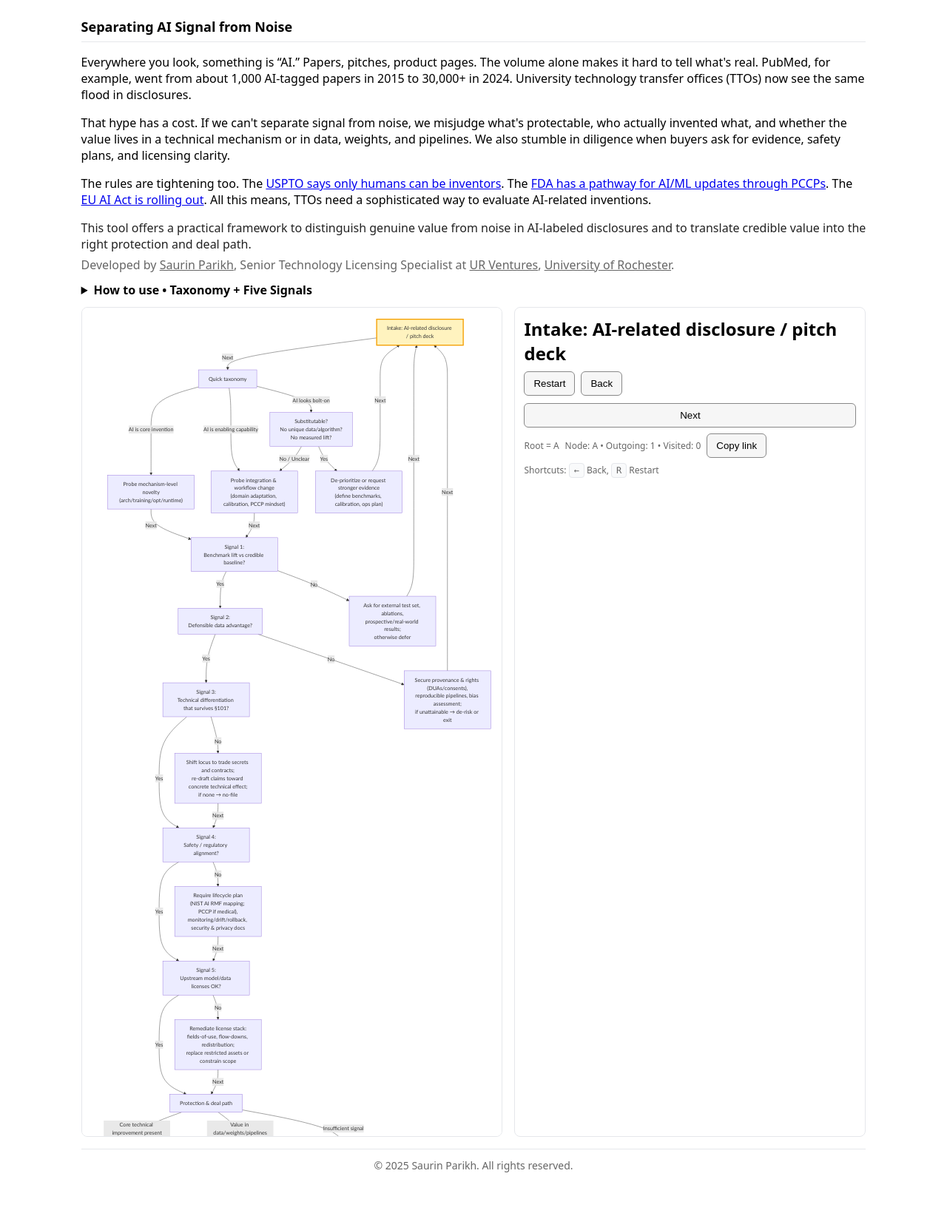
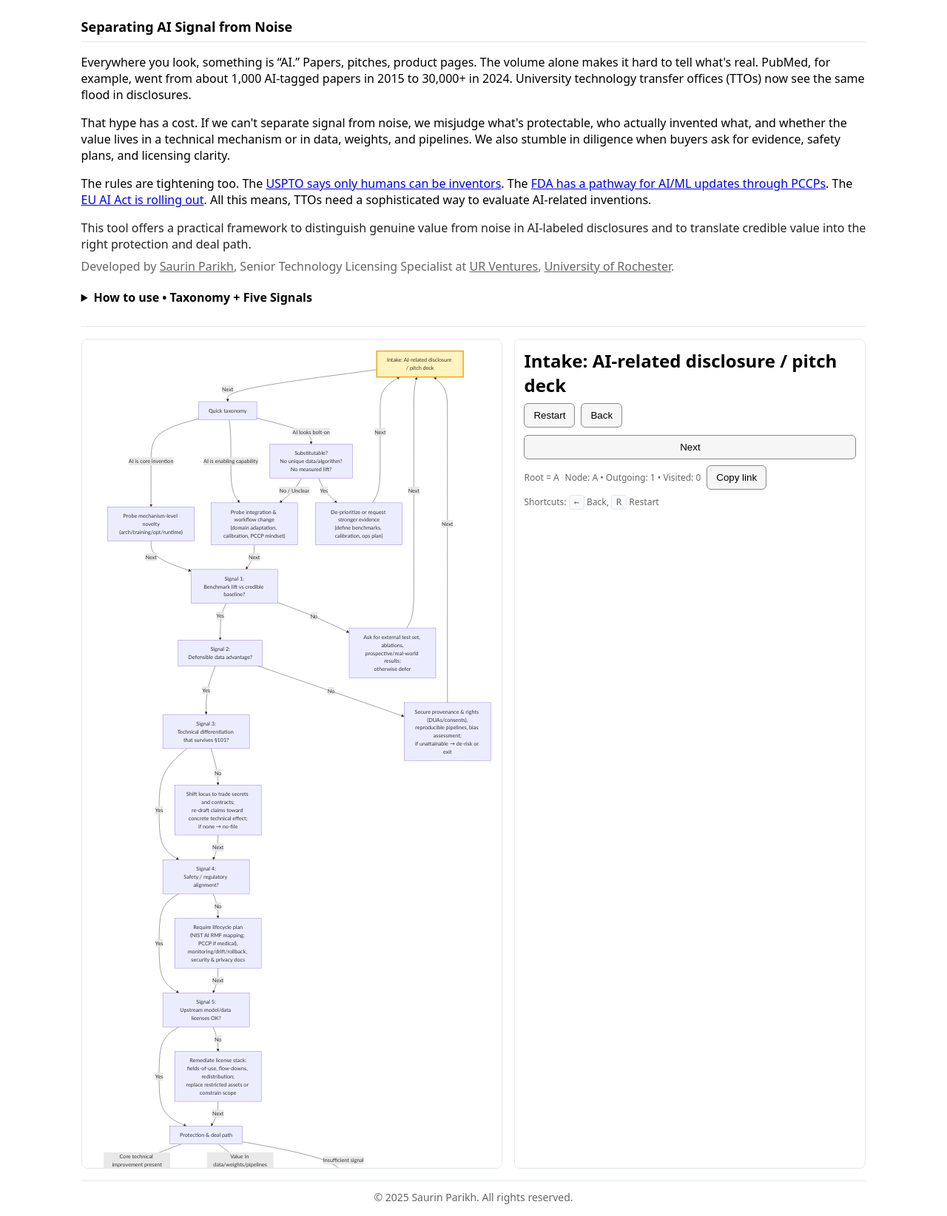
Before and after one commit to sauriiiin/sauriiiin.github.io, a Jekyll site: the page ai_triage/index.html, which Jekyll copies as it is, in a window 1280 px wide. Shown: the whole page at 74% size. Built offline with Jekyll 4.4.1, drawn with Linux system fonts in a browser that asks for light colours; before the commit the page ends 1601 px from its top, so only the background shows below that.

Commit message:
Update layout

```diff
--- a/ai_triage/index.html
+++ b/ai_triage/index.html
@@ -16,6 +16,8 @@
   .lead { margin:12px 0 0; color:#222; }
   .byline { margin:6px 0 12px; color:var(--muted); }
   .byline a { color:inherit; text-decoration:underline; }
+
+  hr.section-break { border:0; border-top:1px solid var(--b); margin:28px 0 16px; }
 
   button { padding:8px 12px; border:1px solid #888; background:#f6f6f6; border-radius:6px; cursor:pointer; transition:background-color .12s, border-color .12s, box-shadow .12s; }
   .press.flash, .press:active { background:#e6f0ff; border-color:#5a8cff; box-shadow: inset 0 0 0 2px rgba(90,140,255,.18); }
@@ -61,7 +63,7 @@
 </section>
 
 <p class="lead">This tool offers a practical framework to distinguish genuine value from noise in AI-labeled disclosures and to translate credible value into the right protection and deal path.</p>
-<p class="byline">Developed by <a href="https://sauriiiin.github.io/">Saurin Parikh</a>, Senior Technology Licensing Specialist at <a href="https://www.rochester.edu/ventures/">UR Ventures</a>, <a href="https://www.rochester.edu/">University of Rochester</a>.</p>
+<p class="byline" style="margin:8px 0 20px">Developed by <a href="https://sauriiiin.github.io/">Saurin Parikh</a>, Senior Technology Licensing Specialist at <a href="https://www.rochester.edu/ventures/">UR Ventures</a>, <a href="https://www.rochester.edu/">University of Rochester</a>.</p>
 
 <details id="guide">
   <summary>How to use • Taxonomy + Five Signals</summary>
@@ -88,12 +90,14 @@
     <ul style="margin:.2rem 0 .8rem 1.2rem">
       <li><strong>Model card &amp; evaluation report</strong> — external test set, baseline, failure modes, hardware footprint.</li>
       <li><strong>Data provenance memo</strong> — sources, rights/consents, territoriality, retention, reproducible pipelines.</li>
-      <li><strong>IP map</strong> — what’s patentable vs secret; document significant human contributions.</li>
+      <li><strong>IP map</strong> — what's patentable vs secret; document significant human contributions.</li>
       <li><strong>Change-management plan</strong> — monitoring, drift triggers, rollback; map to <a href="https://www.nist.gov/itl/ai-risk-management-framework">NIST AI RMF</a>; use a <a href="https://www.fda.gov/regulatory-information/search-fda-guidance-documents/marketing-submission-recommendations-predetermined-change-control-plan-artificial-intelligence">PCCP</a> if regulated.</li>
       <li><strong>License stack</strong> — all third-party models/data/libs and their terms.</li>
     </ul>
   </section>
 </details>
+
+<hr class="section-break">
 
 <main>
   <section class="grid">
```
